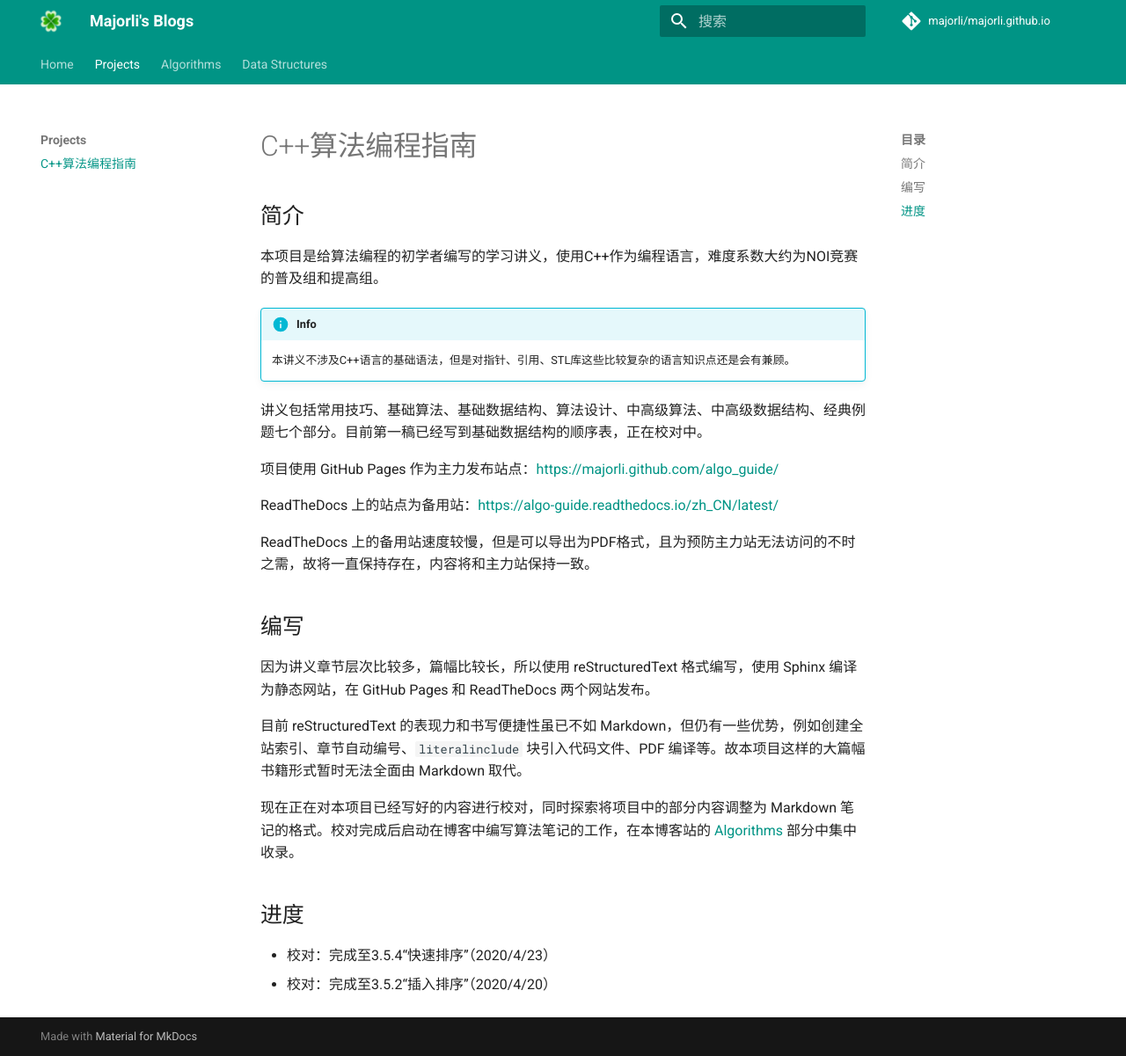
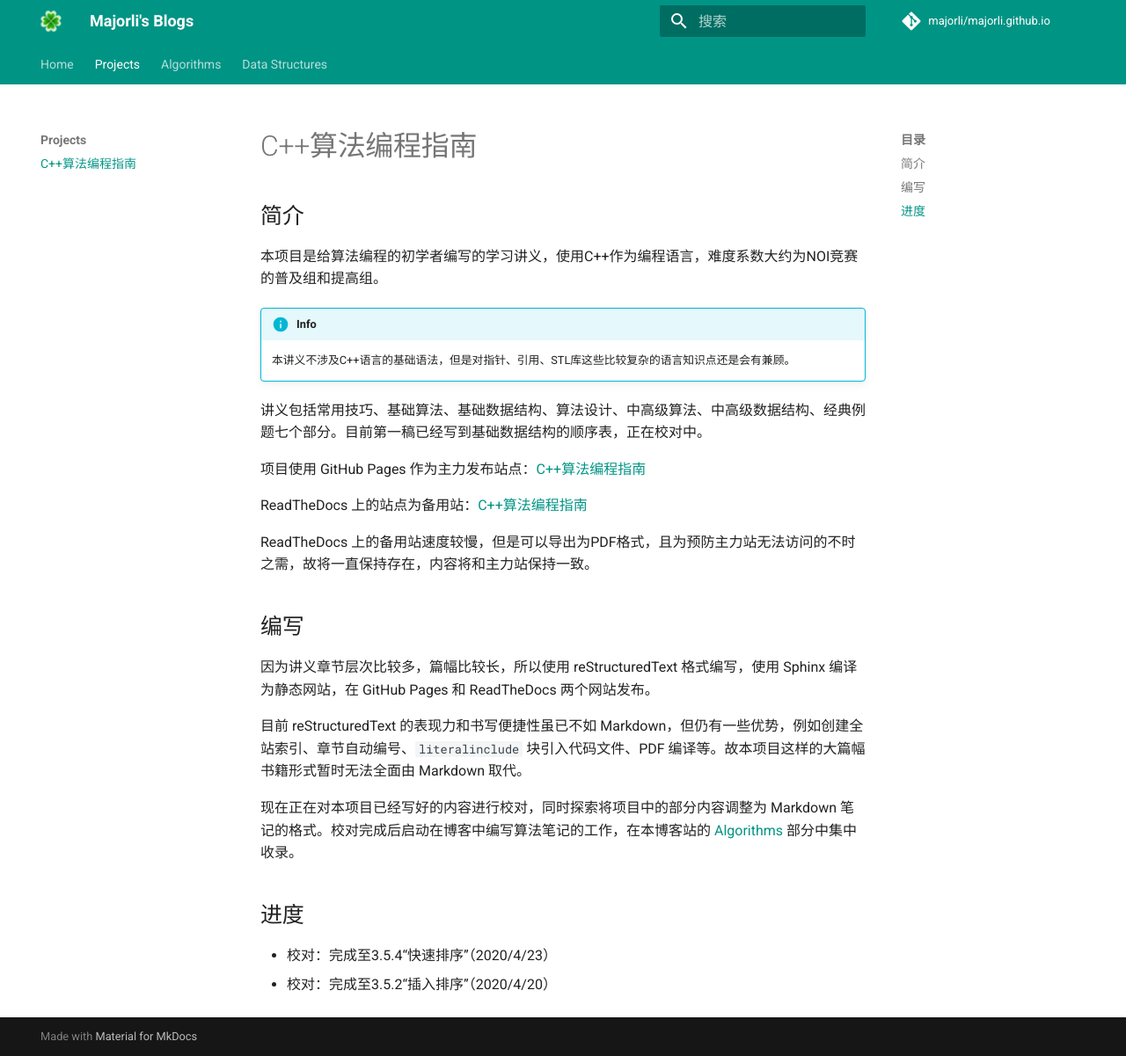
Before and after one commit to majorli/majorli.github.io, an MkDocs documentation site: the page built from docs/projects/algo_guide.md, in a window 1280 px wide and 1201 px high. Shown: the whole window at 88% size. Built offline with MkDocs 1.6.1 and Material for MkDocs 9.7.7, drawn with Linux system fonts in a browser that asks for light colours; comment, search, counter and statistics services are not loaded.

Commit message:
20200424_1425_source

```diff
--- a/docs/projects/algo_guide.md
+++ b/docs/projects/algo_guide.md
@@ -10,9 +10,9 @@
 
 讲义包括常用技巧、基础算法、基础数据结构、算法设计、中高级算法、中高级数据结构、经典例题七个部分。目前第一稿已经写到基础数据结构的顺序表，正在校对中。
 
-项目使用 GitHub Pages 作为主力发布站点：https://majorli.github.com/algo_guide/
+项目使用 GitHub Pages 作为主力发布站点：[C++算法编程指南](https://majorli.github.com/algo_guide/){: target=_blank}
 
-ReadTheDocs 上的站点为备用站：https://algo-guide.readthedocs.io/zh_CN/latest/
+ReadTheDocs 上的站点为备用站：[C++算法编程指南](https://algo-guide.readthedocs.io/zh_CN/latest/){: target=_blank}
 
 ReadTheDocs 上的备用站速度较慢，但是可以导出为PDF格式，且为预防主力站无法访问的不时之需，故将一直保持存在，内容将和主力站保持一致。
 
--- a/mkdocs.yml
+++ b/mkdocs.yml
@@ -33,6 +33,7 @@ theme:
 
 markdown_extensions:
         - admonition
+        - attr_list
         - toc:
                 permalink: true
         - pymdownx.highlight:
```
